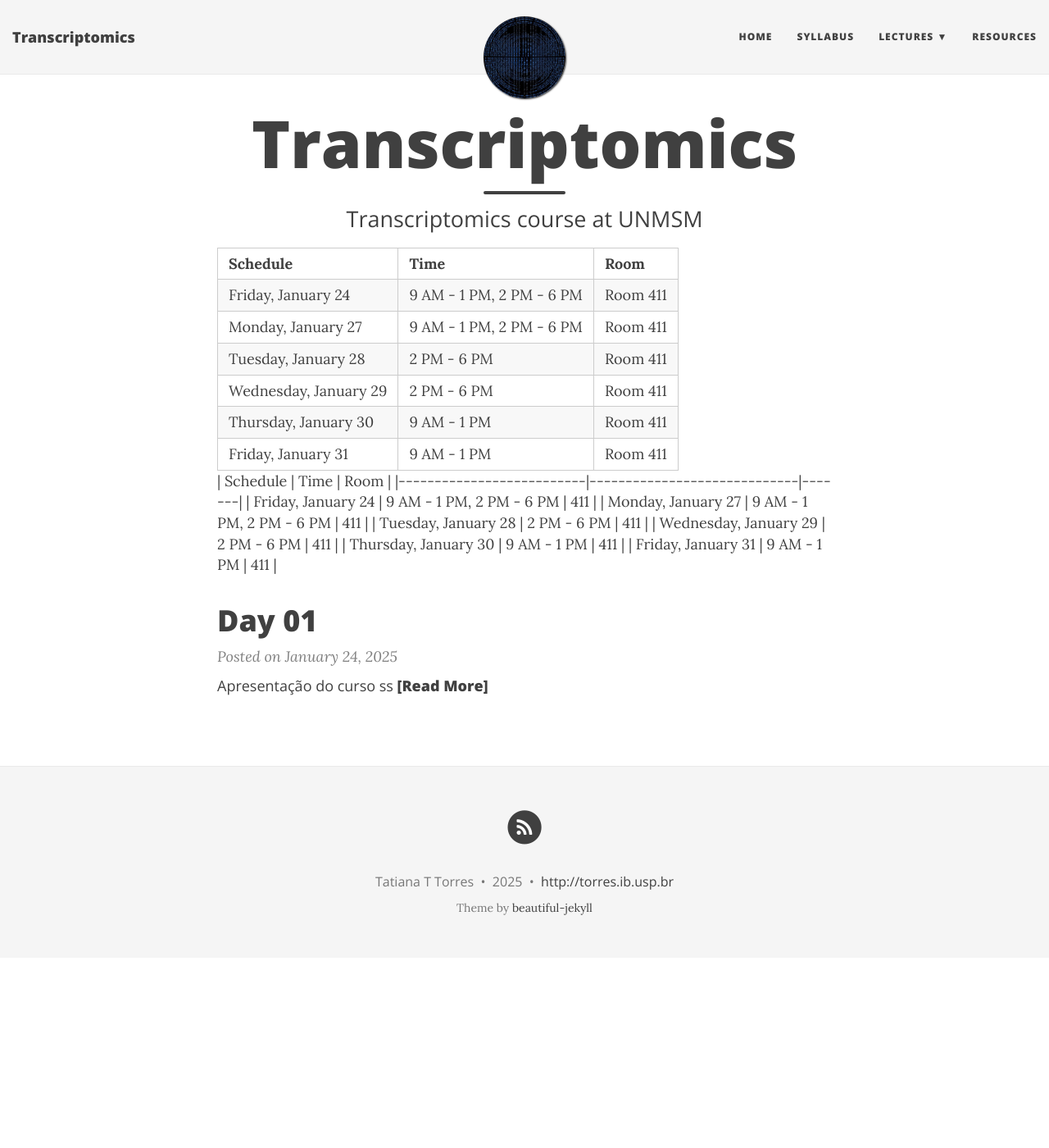
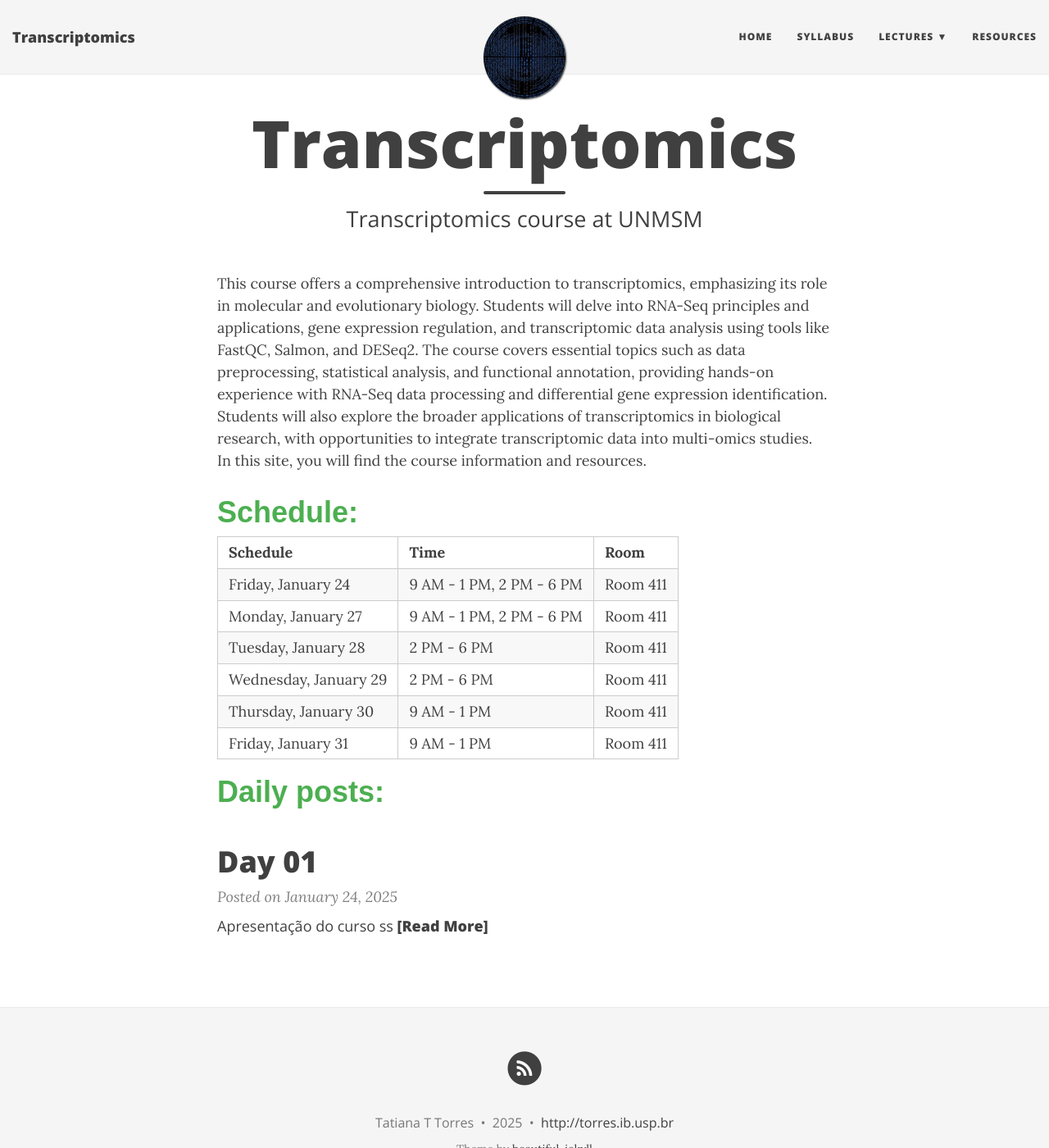
Before and after one commit to tttorres/transcriptomics, a Jekyll site: the page built from index.html, in a window 1280 px wide and 1400 px high. Shown: the whole window at 82% size. Built offline with Jekyll 4.4.1, drawn with Linux system fonts in a browser that asks for light colours; nearby versions of some CDN libraries; the list of posts is cut into pages by our own code.

Commit message:
Update index.html

```diff
--- a/index.html
+++ b/index.html
@@ -5,6 +5,12 @@
 use-site-title: true
 ---
 
+<p>This course offers a comprehensive introduction to transcriptomics, emphasizing its role in molecular and evolutionary biology. Students will delve into RNA-Seq principles and applications, gene expression regulation, and transcriptomic data analysis using tools like FastQC, Salmon, and DESeq2. The course covers essential topics such as data preprocessing, statistical analysis, and functional annotation, providing hands-on experience with RNA-Seq data processing and differential gene expression identification. Students will also explore the broader applications of transcriptomics in biological research, with opportunities to integrate transcriptomic data into multi-omics studies.
+<br>
+In this site, you will find the course information and resources.
+</p>
+
+<h2 style="font-family: 'Arial', sans-serif; font-size: 36px; color: #4CAF50;">Schedule:</h1>
 
 <table border="1">
   <tr>
@@ -44,14 +50,8 @@
   </tr>
 </table>
 
-| Schedule                 | Time                        | Room  |
-|--------------------------|-----------------------------|-------|
-| Friday, January 24       | 9 AM - 1 PM, 2 PM - 6 PM    | 411   |
-| Monday, January 27       | 9 AM - 1 PM, 2 PM - 6 PM    | 411   |
-| Tuesday, January 28      | 2 PM - 6 PM                 | 411   |
-| Wednesday, January 29    | 2 PM - 6 PM                 | 411   |
-| Thursday, January 30     | 9 AM - 1 PM                 | 411   |
-| Friday, January 31       | 9 AM - 1 PM                 | 411   |
+<h2 style="font-family: 'Arial', sans-serif; font-size: 36px; color: #4CAF50;">Daily posts:</h1>
+
 
 
 <div class="posts-list">
```
